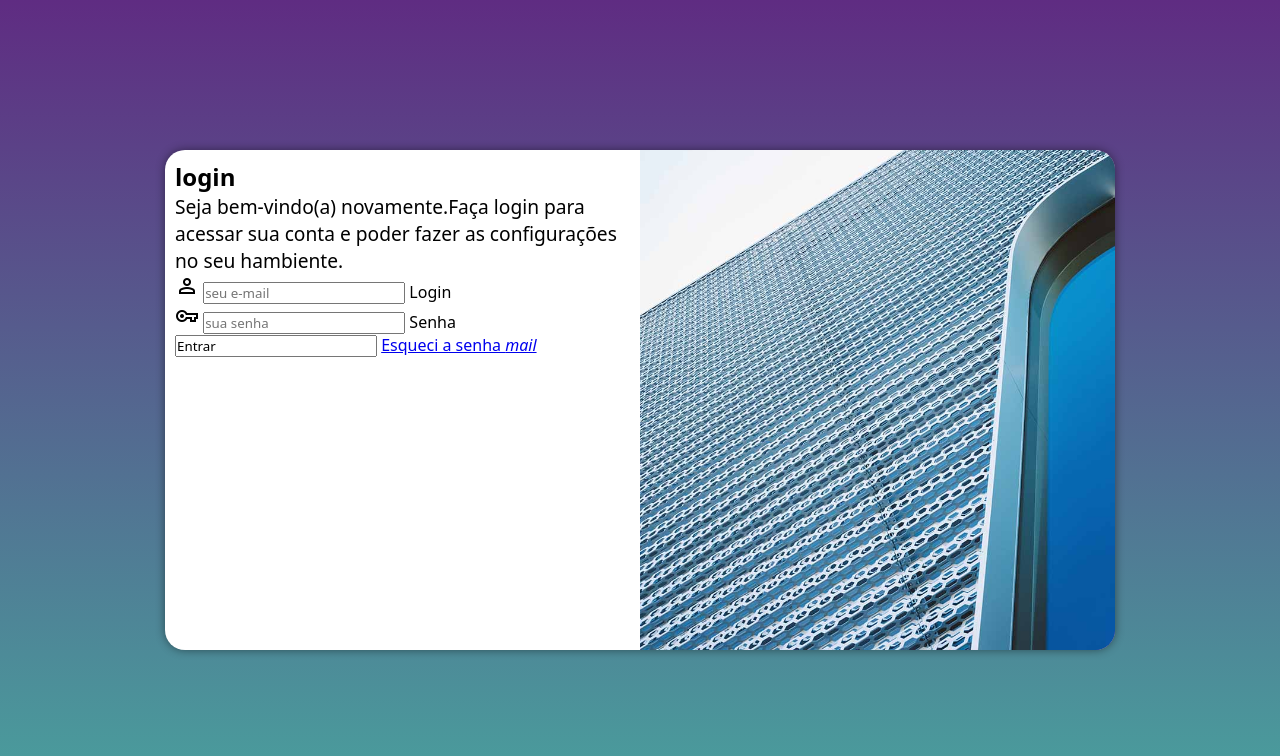
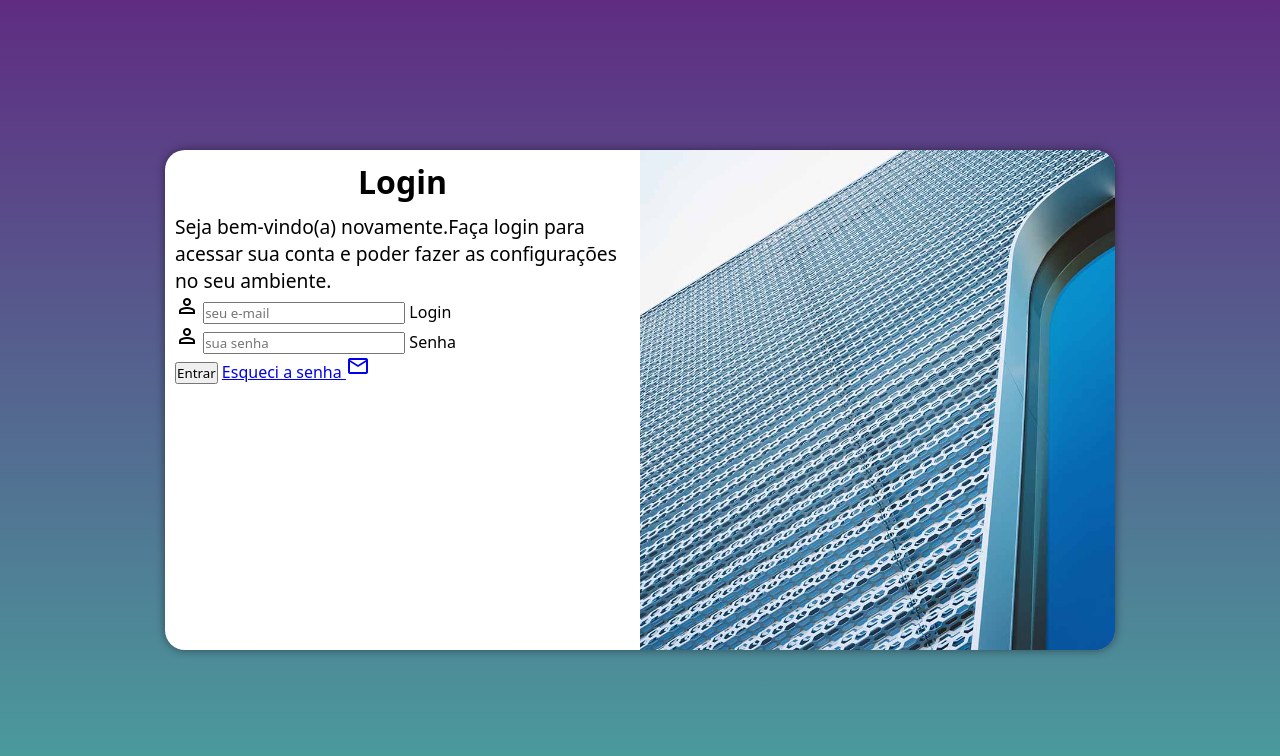
Before and after one commit to nilsonjacinto/projeto-login, a plain HTML site: page index.html in a window 1280 px wide. Drawn offline with nearby package versions, Linux system fonts and the light colour scheme.

Commit message:
adicionei o formulário

```diff
--- a/estilos/media-query.css
+++ b/estilos/media-query.css
@@ -19,13 +19,13 @@ Grandes telas: acima de 1200px*/
         width: 80vw;
     }
 
-    section#login>div#imagem {
+    section#login > div#imagem {
         float: left;
         width: 30%;
         height: 100%;
     }
 
-    section#login>div#formulario {
+    section#login > div#formulario {
         float: right;
         width: 70%;
     }
@@ -40,7 +40,7 @@ Grandes telas: acima de 1200px*/
         width: 950px;
     }
 
-    section#login>div#imagem {
+    section#login > div#imagem {
         float: right;
         width: 50%;
         height: 100%;
@@ -51,11 +51,11 @@ Grandes telas: acima de 1200px*/
         width: 50%;
     }
 
-    div#formulario > p {
+    div#formulario > h1 {
         font-size: 2em;
        }
 
-div#formulario > p {
+  div#formulario > p {
  font-size: 1.2em;
 }
 }
--- a/estilos/style.css
+++ b/estilos/style.css
@@ -53,3 +53,12 @@ Lilás: #5f2c82
         display: block;
         padding: 10px;
     }
+
+    div#formulario > h1 {
+        text-align: center;
+        margin-bottom: 10px;
+    }
+
+    div#formulario > p {
+       font-size: 0.8em;
+    }
--- a/index.html
+++ b/index.html
@@ -15,26 +15,27 @@
     <main>
         <section id="login">
             <div id="imagem">
-
+                <!--Aqui vai a imagem nas CSS-->
             </div>
             <div id="formulario">
-                <h1>login</h1>
+                <h1>Login</h1>
                 <p>Seja bem-vindo(a) novamente.Faça login para acessar sua conta e poder fazer as configurações no seu
-                    hambiente.</p>
+                    ambiente.</p>
                 <form action="login.php" method="post" autocomplete="on">
                     <div class="campo">
                         <span class="material-symbols-outlined">person</span>
-                        <input type="email" name="login" id="ilogin" placeholder="seu e-mail" autocomplete="email" required maxlength="30">
+                        <input type="email" name="login" id="ilogin" placeholder="seu e-mail" autocomplete="email">
                         <label for="ilogin">Login</label>
                     </div>
                     <div class="campo">
-                        <span class="material-symbols-outlined">vpn_key</span>
-                        <input type="password" name="senha" id="isenha" placeholder="sua senha" autocomplete="current-password" required minlength="8" maxlength="20">
+                        <span class="material-symbols-outlined">person</span>
+                        <input type="password" name="senha" id="isenha" placeholder="sua senha"
+                            autocomplete="current-password">
                         <label for="isenha">Senha</label>
                     </div>
-                    <input type="subimit" value="Entrar">
+                    <input type="submit" value="Entrar">
                     <a href="esqueci.html">
-                        Esqueci a senha  <i class="material-icons">mail</i>
+                        Esqueci a senha <span class="material-symbols-outlined">mail</span>
                     </a>
                 </form>
             </div>
```
